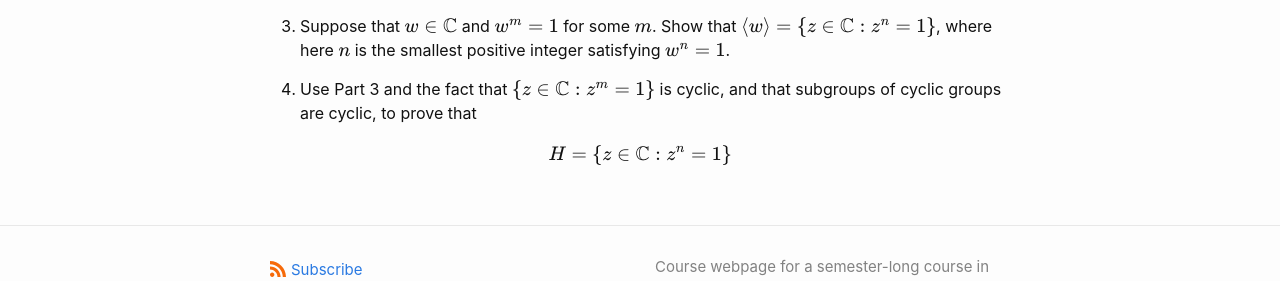
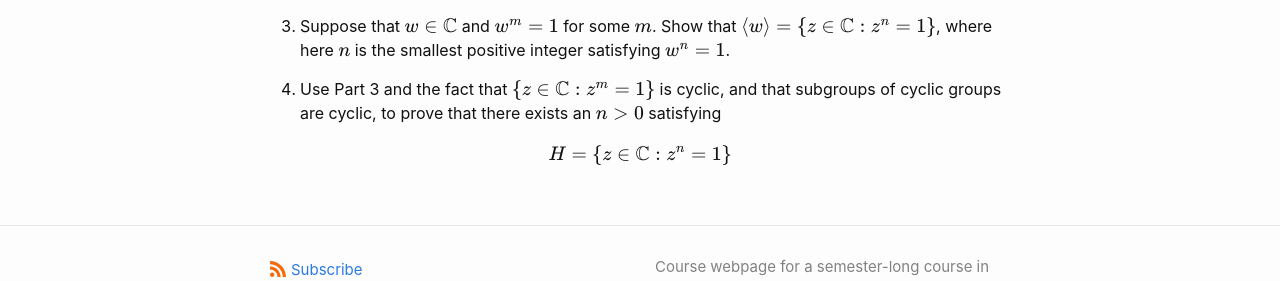
Before and after one commit to wcasper/math407spring2021, a Jekyll site: the page built from _homework/hw3.md, in a window 1280 px wide. Shown: the part 1779-2060 px from the top of the page. Built offline with Jekyll 4.4.1, drawn with Linux system fonts in a browser that asks for light colours.

Commit message:
fixed typo

```diff
--- a/_homework/hw3.md
+++ b/_homework/hw3.md
@@ -61,6 +61,6 @@ Draw the Cayley graph for the dihedral group $$D_6$$ with generating set $$S = \
 
 3. Suppose that $$w\in\mathbb C$$ and $$w^m=1$$ for some $$m$$.  Show that $$\langle w\rangle = \{z\in\mathbb C: z^n = 1\}$$, where here $$n$$ is the smallest positive integer satisfying $$w^n=1$$.
 
-4. Use Part 3 and the fact that $$\{z\in\mathbb C : z^m = 1\}$$ is cyclic, and that subgroups of cyclic groups are cyclic, to prove that
+4. Use Part 3 and the fact that $$\{z\in\mathbb C : z^m = 1\}$$ is cyclic, and that subgroups of cyclic groups are cyclic, to prove that there exists an $$n>0$$ satisfying
 
 $$H = \{z\in\mathbb C: z^n = 1\}$$
```
